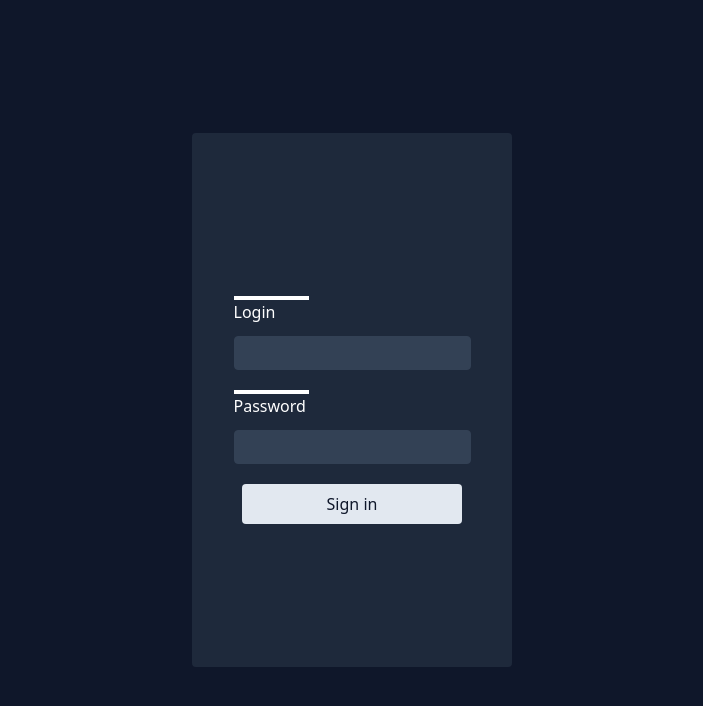
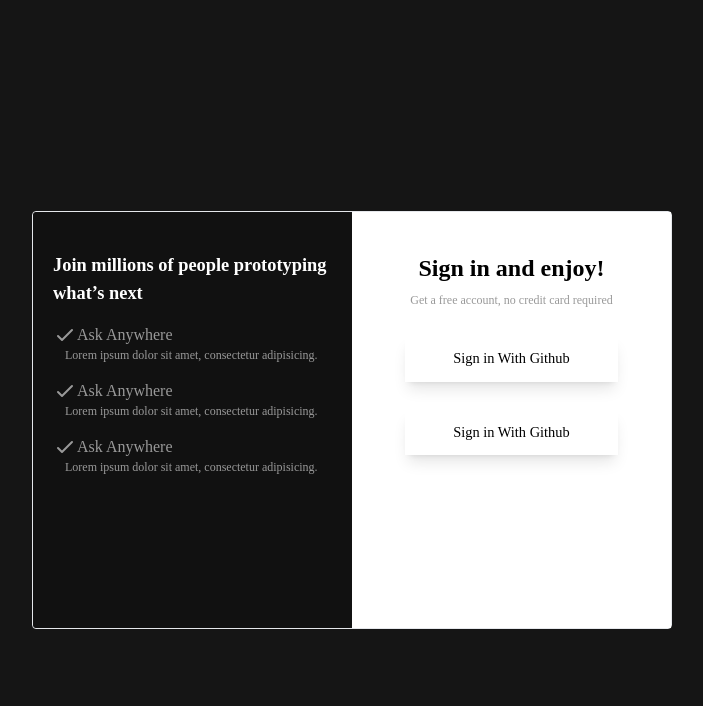
Before and after one commit to MatheusAFD/tailwind-login-page, a React (Vite) app: page / in a window 1280 px wide. Shown: the top 706 px of the page, without its empty margins (288-991 px from the left). Built offline with nearby package versions, Linux system fonts and the light colour scheme.

Commit message:
new design

```diff
--- a/src/App.tsx
+++ b/src/App.tsx
@@ -3,24 +3,88 @@
 export function App() {
   return (
     <>
-      <main className="flex justify-center items-center h-screen bg-slate-900 ">
+      <main className="flex justify-center pt-10 sm:pt-10 lg:items-center h-screen bg-[#151515] font-['Sans-serif']">
         <form
           action=""
-          className="flex flex-col justify-center items-center w-[80%] lg:w-1/4 bg-slate-800 text-white h-[50%] lg:h-2/3 max-w-[80%] rounded font-sans"
+          className="grid grid-cols-1 justify-center items-center w-[80%] lg:w-[50%] lg:flex   text-[#999999] h-[50%] lg:h-[55%] max-w-[100%]  border-[0.5px] rounded"
         >
-          <Input inputName={"Login"} inputType="text" htmlFor="Login" />
-          <Input
-            inputName={"Password"}
-            inputType="password"
-            htmlFor="Password"
-          />
+          <div className="bg-[#111111] w-full h-full rounded">
+            <h1 className="pt-10 pb-4 pl-5 font-black text-[1.15rem] text-left text-white">
+              Join millions of people prototyping what’s next
+            </h1>
+            <div className="pl-5">
+              <div className="flex items-center">
+                <svg
+                  xmlns="http://www.w3.org/2000/svg"
+                  className="h-6 w-6"
+                  fill="none"
+                  viewBox="0 0 24 24"
+                  stroke="currentColor"
+                  strokeWidth={2}
+                >
+                  <path
+                    strokeLinecap="round"
+                    strokeLinejoin="round"
+                    d="M5 13l4 4L19 7"
+                  />
+                </svg>
+                <p>Ask Anywhere</p>
+              </div>
+              <p className="text-xs mb-4 pl-3">
+                Lorem ipsum dolor sit amet, consectetur adipisicing.
+              </p>
 
-          <input
-            type="submit"
-            value="Sign in"
-            className="block mt-5 text-center w-[220px] bg-slate-200 text-slate-900 rounded p-2
-              hover:bg-slate-400 cursor-pointer"
-          />
+              <div className="flex items-center">
+                <svg
+                  xmlns="http://www.w3.org/2000/svg"
+                  className="h-6 w-6"
+                  fill="none"
+                  viewBox="0 0 24 24"
+                  stroke="currentColor"
+                  strokeWidth={2}
+                >
+                  <path
+                    strokeLinecap="round"
+                    strokeLinejoin="round"
+                    d="M5 13l4 4L19 7"
+                  />
+                </svg>
+                <p>Ask Anywhere</p>
+              </div>
+              <p className="text-xs mb-4 pl-3">
+                Lorem ipsum dolor sit amet, consectetur adipisicing.
+              </p>
+
+              <div className="flex items-center">
+                <svg
+                  xmlns="http://www.w3.org/2000/svg"
+                  className="h-6 w-6"
+                  fill="none"
+                  viewBox="0 0 24 24"
+                  stroke="currentColor"
+                  strokeWidth={2}
+                >
+                  <path
+                    strokeLinecap="round"
+                    strokeLinejoin="round"
+                    d="M5 13l4 4L19 7"
+                  />
+                </svg>
+                <p>Ask Anywhere</p>
+              </div>
+              <p className="text-xs mb-4 pl-3">
+                Lorem ipsum dolor sit amet, consectetur adipisicing.
+              </p>
+            </div>
+          </div>
+          <div className="bg-[#ffffff] w-full h-[100%] lg:h-full text-[#000000]  flex flex-col items-center pb-5">
+            <h1 className="text-2xl pt-10 font-black">Sign in and enjoy!</h1>
+            <p className="text-xs font-medium pt-2 text-[#999999]">
+              Get a free account, no credit card required
+            </p>
+            <Input bgUrl="../icons/google-color.svg" />
+            <Input bgUrl="../icons/github.svg" />
+          </div>
         </form>
       </main>
     </>
--- a/src/components/Input.tsx
+++ b/src/components/Input.tsx
@@ -1,25 +1,15 @@
 interface Input {
-  inputName: string;
-  inputType: string;
-  htmlFor: string;
+  bgUrl: string;
 }
 
 export function Input(props: Input) {
   return (
     <>
-      <div className="w-1/1 relative mt-5   ">
-        <label
-          htmlFor={props.htmlFor}
-          className="block before:content-[''] before:max-w-[75px] before:w-[100%] before:h-1 before:bg-[#ffffff] before:absolute  before:top-0 before:left-0 mt-1 "
-        >
-          {props.inputName}
-        </label>
-        <input
-          type={props.inputType}
-          id={props.inputName}
-          className="border-slate-700 border rounded bg-slate-700 mt-3 w-1/1 py-1 pl-1"
-        />
-      </div>
+      <input
+        type="button"
+        value="Sign in With Github"
+        className={`shadow-lg mt-7 px-12 py-3 text-[0.9rem] cursor-pointer scale-100 hover:scale-110 ease-in duration-100 bg-[url('${props.bgUrl}')]  bg-no-repeat bg-contain bg-[center_left_1rem]`}
+      />
     </>
   );
 }
```
Also changed, not shown: src/icons/github.svg (added), src/icons/google-color.svg (added).
